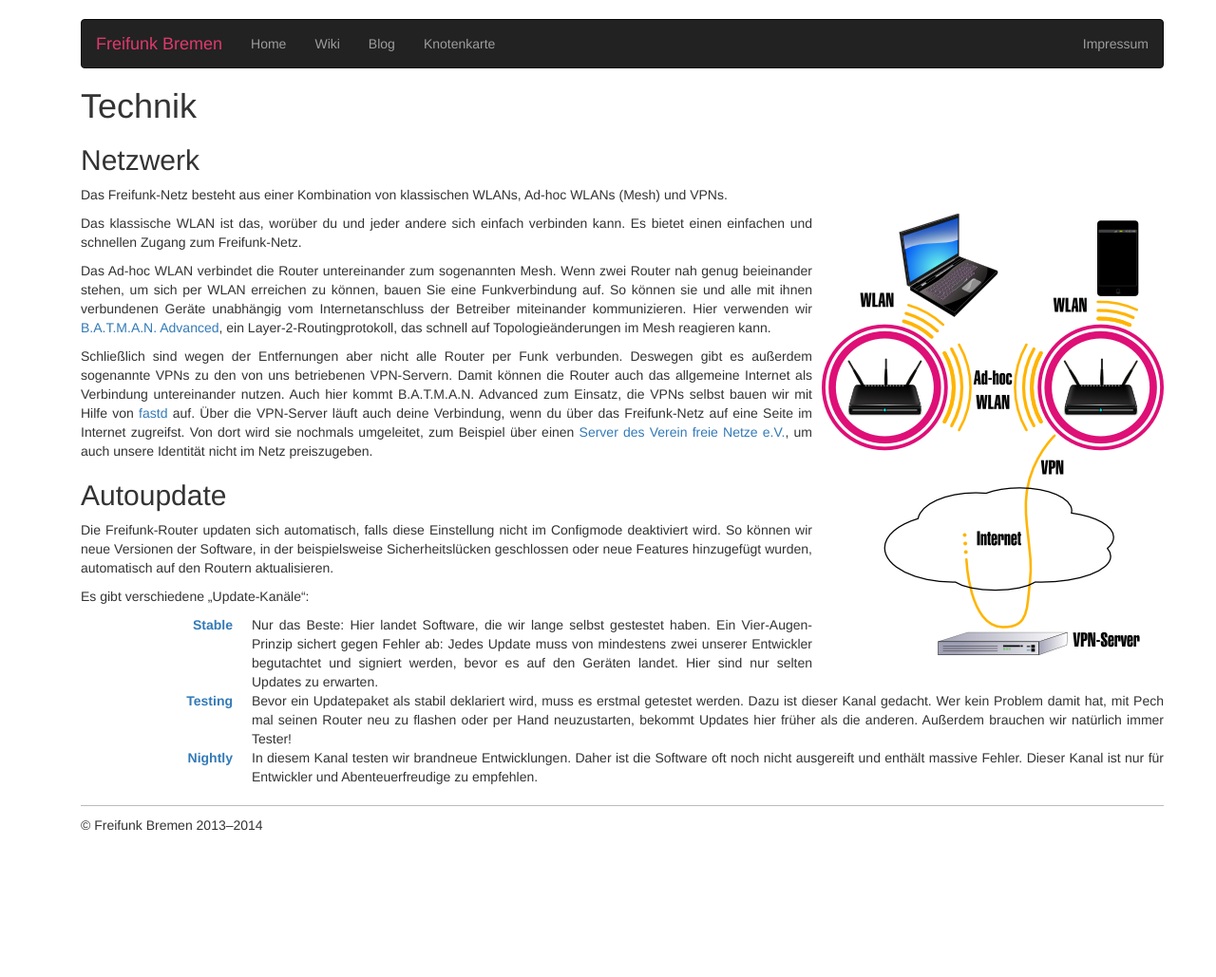
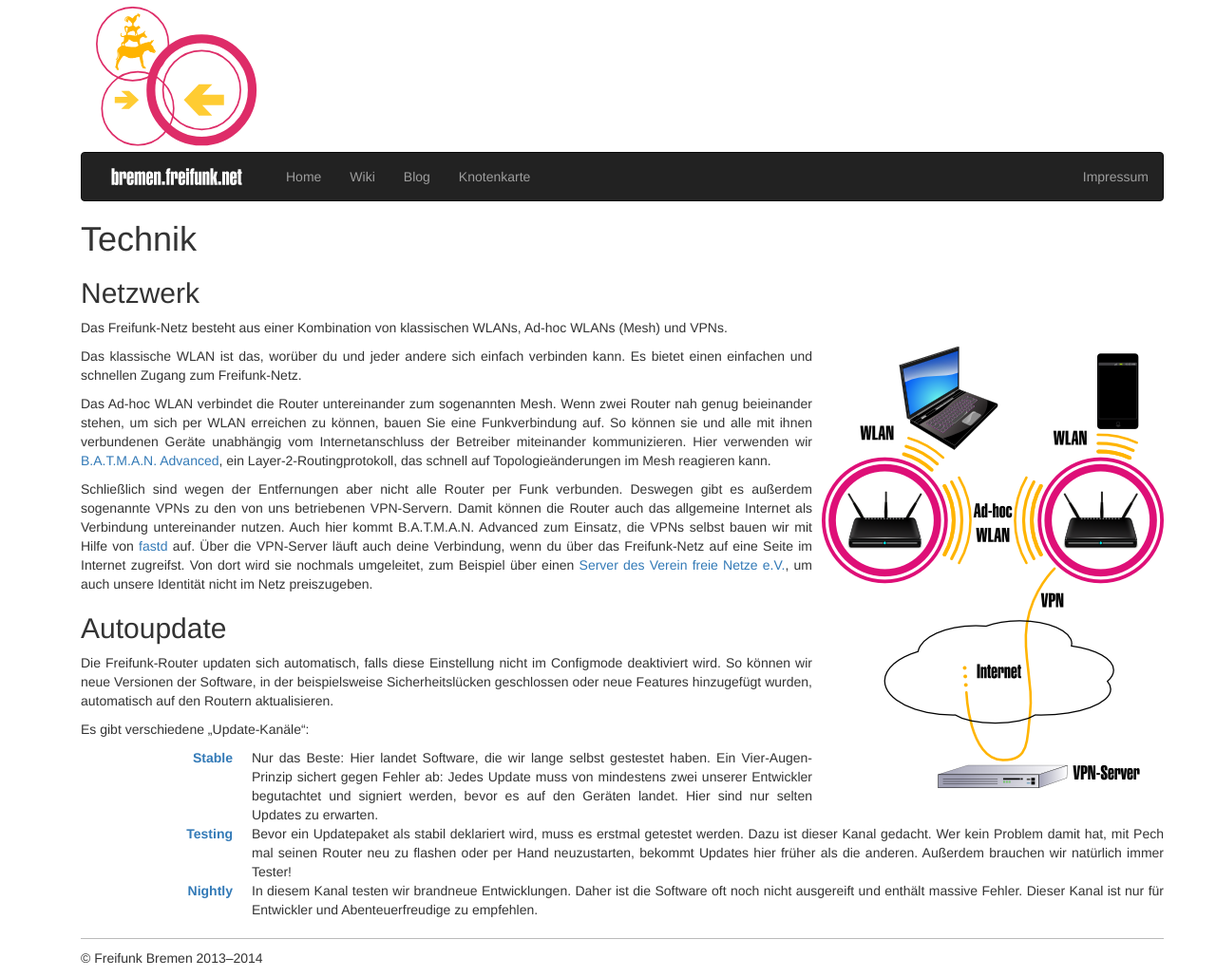
Before and after one commit to FreifunkBremen/bremen.freifunk.net, a Jekyll site: the page built from technik.markdown, in a window 1280 px wide. Shown: the whole page at 95% size. Built offline with Jekyll 4.4.1, drawn with Linux system fonts in a browser that asks for light colours; nearby versions of some CDN libraries; Markdown is read by kramdown in place of the engine named in the settings; before the commit the page ends 900 px from its top, so only the background shows below that.

Commit message:
Integrated logo

```diff
--- a/_layouts/default.html
+++ b/_layouts/default.html
@@ -14,7 +14,7 @@
   {{ page.header }}
 {% endif %}
 </head>
-<body style="margin-top: 20px;" class="container">
+<body class="container">
   <div class="container">
     <nav class="navbar navbar-inverse" role="navigation">
       <!-- Brand and toggle get grouped for better mobile display -->
@@ -22,7 +22,11 @@
         <button type="button" class="navbar-toggle" data-toggle="collapse" data-target="#bs-example-navbar-collapse-1">
           <span class="sr-only">Toggle navigation</span> <span class="icon-bar"></span> <span class="icon-bar"></span> <span class="icon-bar"></span>
         </button>
-        <a class="navbar-brand" href="http://bremen.freifunk.net/">Freifunk Bremen</a>
+        <a class="navbar-brand" href="/">
+            <svg width="170" height="188">
+                <image xlink:href="/images/logo-homepage.svg" src="/images/logo-homepage.png" width="170" height="188"/>
+            </svg>
+        </a>
       </div>
       <!-- Collect the nav links, forms, and other content for toggling -->
       <div class="collapse navbar-collapse" id="bs-example-navbar-collapse-1">
--- a/css/default.css
+++ b/css/default.css
@@ -1,3 +1,11 @@
+.navbar-brand svg {
+	margin-top: -169px;
+}
+
+.navbar {
+	margin-top: 160px;
+}
+
 .freifunk, .navbar-inverse .navbar-brand {
 	color: rgb(223, 58, 108);
 }
```
Also changed, not shown: images/logo-homepage.png (added), images/logo-homepage.svg (added), images/logo.png (added), images/logo.svg (added).
